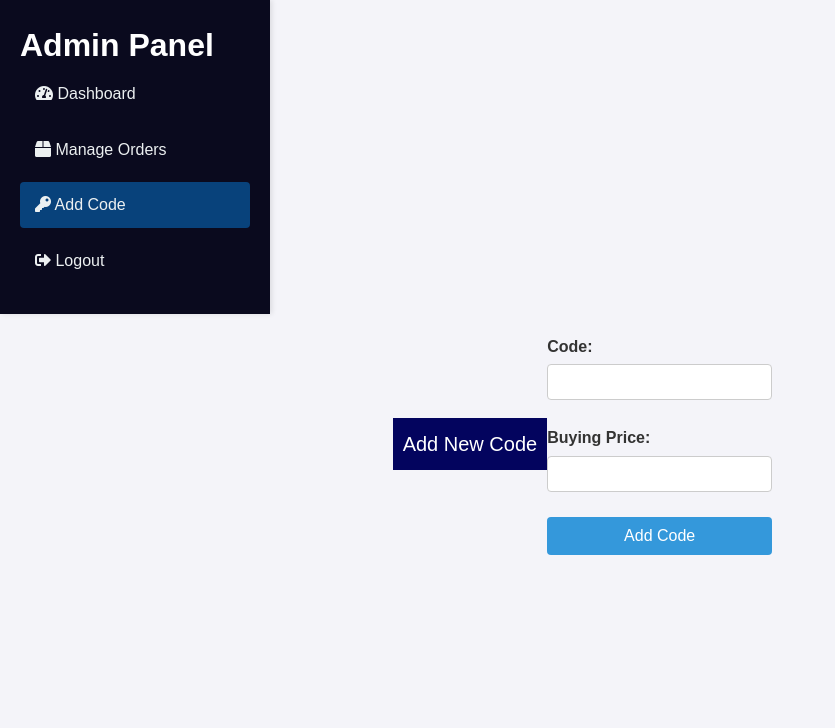
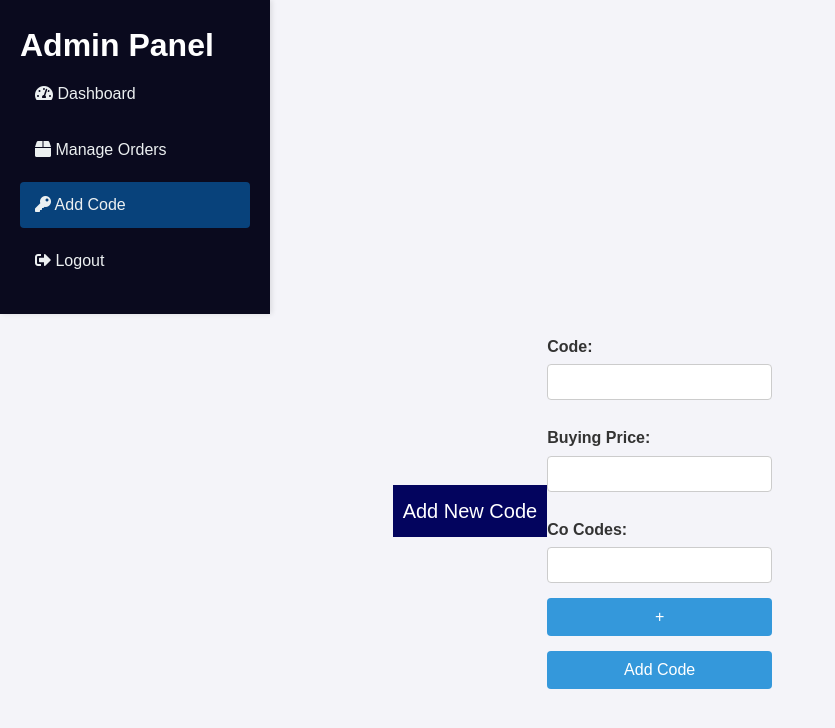
Before and after one commit to Hirun4/com-admin_panel, a PHP site: page /admin/orders/add_code.php in a window 1280 px wide. Shown: the top 728 px of the page, without its empty margins (0-835 px from the left). Run offline with PHP 8.4, Linux system fonts and the light colour scheme; a user stored in the database is signed in.

Commit message:
add code

```diff
--- a/admin/orders/add_code.php
+++ b/admin/orders/add_code.php
@@ -17,8 +17,9 @@ $success = '';
 if ($_SERVER['REQUEST_METHOD'] === 'POST') {
     $code = $_POST['code'] ?? '';
     $buying_price = $_POST['buying_price'] ?? 0;
+    $co_codes = $_POST['co_codes'] ?? [];
 
-    if ($code && $buying_price) {
+    if ($code && $buying_price && !empty($co_codes)) {
         try {
             // Check if the code already exists in the database
             $stmtCheck = $pdo->prepare("SELECT * FROM product_codes WHERE code = :code");
@@ -28,17 +29,40 @@ if ($_SERVER['REQUEST_METHOD'] === 'POST') {
             if ($existingCode) {
                 $error = 'This code already exists!';
             } else {
-                // Insert the new code and buying price into the product_codes table
-                $stmtInsert = $pdo->prepare("INSERT INTO product_codes (code, buying_price) VALUES (:code, :buying_price)");
-                $stmtInsert->execute([':code' => $code, ':buying_price' => $buying_price]);
+                // Insert the new code, buying price, and co_codes into the product_codes table
+                $stmtInsert = $pdo->prepare("INSERT INTO product_codes (code, buying_price, co_codes) VALUES (:code, :buying_price, :co_codes)");
+                $stmtInsert->execute([
+                    ':code' => $code,
+                    ':buying_price' => $buying_price,
+                    ':co_codes' => json_encode($co_codes)
+                ]);
                 $success = 'Code added successfully!';
             }
         } catch (PDOException $e) {
             $error = 'Error: ' . $e->getMessage();
         }
     } else {
-        $error = 'Please enter a valid code and buying price!';
+        $error = 'Please enter a valid code, buying price, and at least one co code!';
     }
+}
+
+// --- Real-time fetch endpoint for buying price code ---
+if (isset($_GET['fetch_buying_price_code']) && isset($_GET['co_code'])) {
+    header('Content-Type: application/json');
+    $co_code = $_GET['co_code'];
+    if (!$co_code) {
+        echo json_encode(['success' => false, 'message' => 'No co code provided']);
+        exit;
+    }
+    $stmt = $pdo->prepare("SELECT code FROM product_codes WHERE JSON_CONTAINS(co_codes, :co_code_json)");
+    $stmt->execute([':co_code_json' => json_encode($co_code)]);
+    $row = $stmt->fetch(PDO::FETCH_ASSOC);
+    if ($row) {
+        echo json_encode(['success' => true, 'buying_price_code' => $row['code']]);
+    } else {
+        echo json_encode(['success' => false]);
+    }
+    exit;
 }
 ?>
 
@@ -83,6 +107,14 @@ if ($_SERVER['REQUEST_METHOD'] === 'POST') {
                 <input type="number" id="buying_price" name="buying_price" step="0.01" required>
             </div>
 
+            <div class="form-group">
+                <label>Co Codes:</label>
+                <div id="co-codes-wrapper">
+                    <input type="text" name="co_codes[]" required>
+                </div>
+                <button type="button" type="button" onclick="addCoCodeField()" style="margin-top:5px;">+</button>
+            </div>
+
             <button type="submit">Add Code</button>
         </form>
     </div>
@@ -97,6 +129,17 @@ if ($_SERVER['REQUEST_METHOD'] === 'POST') {
                 link.classList.add('active'); // Add 'active' class to the link of the current page
             }
         });
+
+        function addCoCodeField() {
+            var wrapper = document.getElementById('co-codes-wrapper');
+            var input = document.createElement('input');
+            input.type = 'text';
+            input.name = 'co_codes[]';
+            input.required = true;
+            input.style.marginTop = '5px';
+            wrapper.appendChild(document.createElement('br'));
+            wrapper.appendChild(input);
+        }
     </script>
 </body>
 </html>
```
